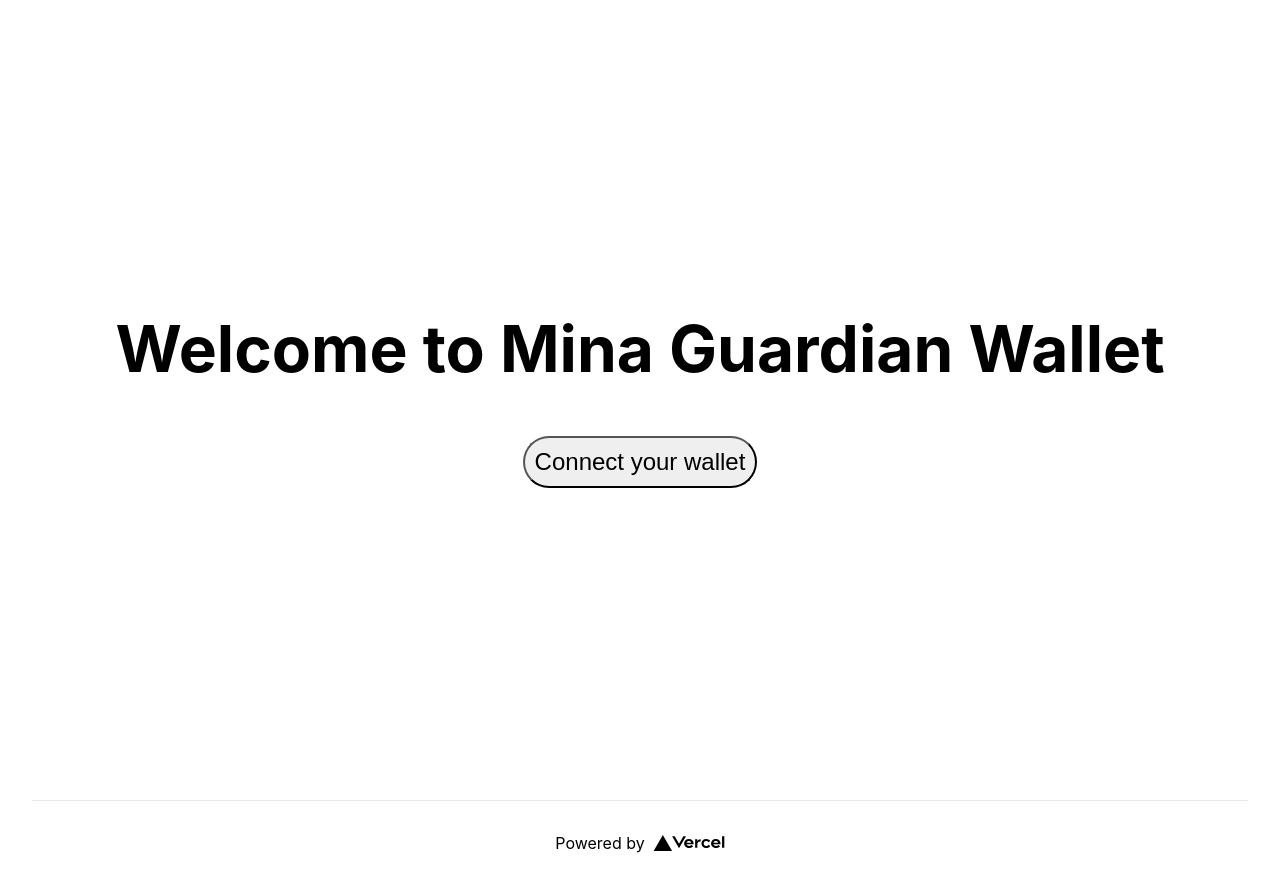
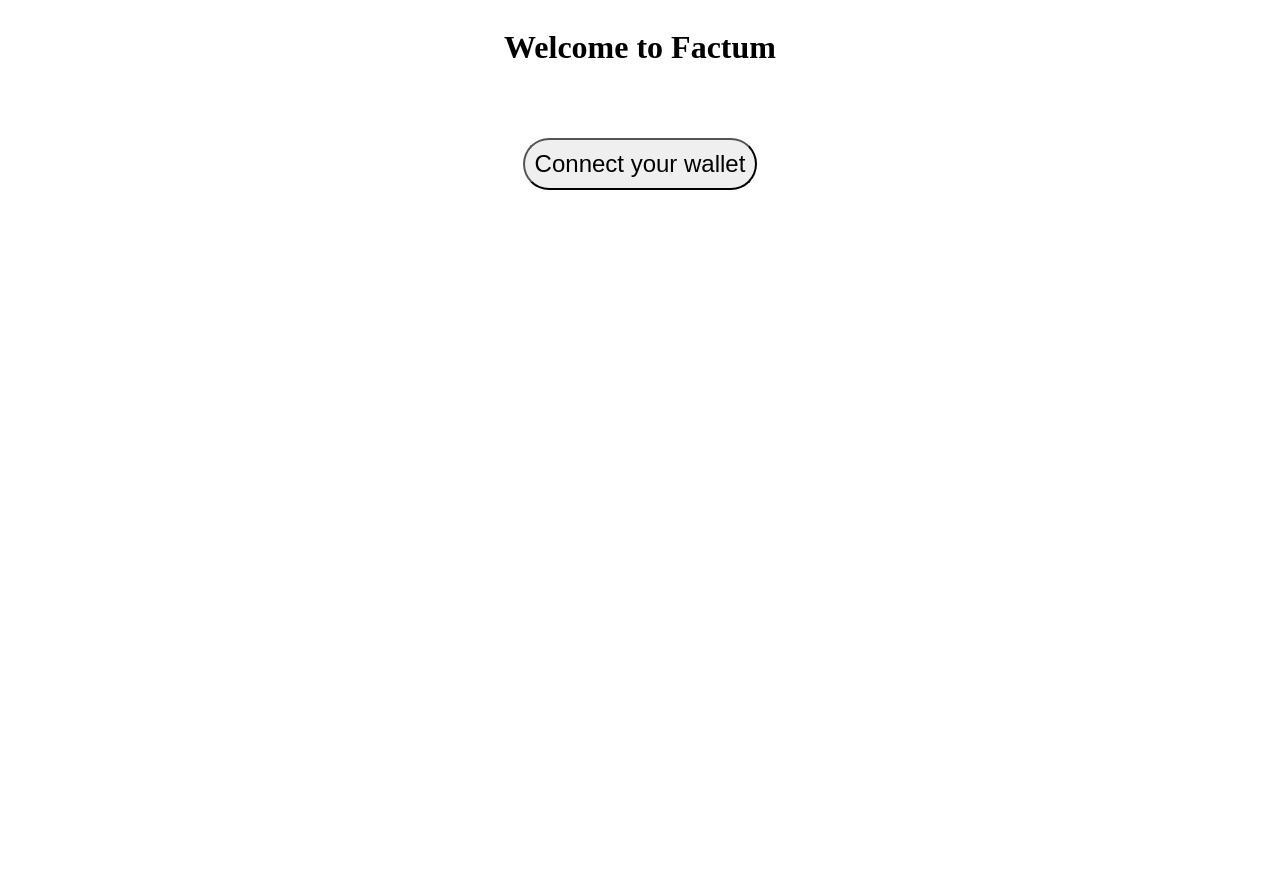
Before and after one commit to lgzambello/mina-wallet-client, a Next.js app: page / in a window 1280 px wide. After the commit the page ends 800 px from the top, so only its background shows below. Built offline with nearby package versions, Linux system fonts and the light colour scheme.

Commit message:
Add more UI

```diff
--- /dev/null
+++ b/components/Button.tsx
@@ -0,0 +1,26 @@
+import * as React from "react";
+import { Properties } from "csstype";
+
+interface ButtonProps {
+  value: string;
+  onClick: () => void;
+  style?: Properties;
+}
+
+const Button = ({ value, onClick, style }: ButtonProps) => {
+  return (
+    <button style={{ ...defaultButtonStyle, ...style }} onClick={onClick}>
+      {value}
+    </button>
+  );
+};
+
+const defaultButtonStyle: Properties = {
+  padding: "15px",
+  borderRadius: "30px",
+  fontSize: "1.5pem",
+  backgroundColor: "transparent",
+  outline: "none",
+};
+
+export default Button;
--- /dev/null
+++ b/components/CreateProofView.tsx
@@ -0,0 +1,19 @@
+import * as React from "react";
+import Button from "./Button";
+import { Properties } from "csstype";
+
+const CreateProofView = () => {
+  return (
+    <Button
+      value="Connect Bank Account"
+      onClick={() => alert("Coming soon you impatient asshole!")}
+      style={buttonStyle}
+    />
+  );
+};
+
+const buttonStyle: Properties = {
+  marginTop: "50px",
+};
+
+export default CreateProofView;
--- /dev/null
+++ b/components/HomeTabs.tsx
@@ -0,0 +1,36 @@
+import * as React from "react";
+import { Properties } from "csstype";
+import Tab from "./Tab";
+
+export enum HomeTab {
+  WALLET = "Wallet",
+  SEND_VERIFICATION = "Send Verification",
+  VERIFICATION_INBOX = "Verification Inbox",
+}
+
+interface HomeTabsProps {
+  selectedTab: HomeTab;
+  onSelectTab: (tab: HomeTab) => void;
+}
+
+const HomeTabs = ({ selectedTab, onSelectTab }: HomeTabsProps) => {
+  return (
+    <div style={containerStyle}>
+      {Object.values(HomeTab).map((tab) => (
+        <Tab
+          value={tab}
+          onSelect={onSelectTab}
+          selected={tab === selectedTab}
+        />
+      ))}
+    </div>
+  );
+};
+
+const containerStyle: Properties = {
+  display: "flex",
+  flexDirection: "row",
+  alignSelf: "flex-start",
+};
+
+export default HomeTabs;
--- /dev/null
+++ b/components/Tab.tsx
@@ -0,0 +1,38 @@
+import * as React from "react";
+import { HomeTab } from "./HomeTabs";
+import { Properties } from "csstype";
+
+interface TabProps {
+  value: HomeTab;
+  onSelect: (value: HomeTab) => void;
+  selected: boolean;
+}
+
+const Tab = ({ value, onSelect, selected }: TabProps) => {
+  return (
+    <button
+      onClick={() => onSelect(value)}
+      style={selected ? selectedButtonStyle : buttonStyle}
+    >
+      {value}
+    </button>
+  );
+};
+
+const buttonStyle: Properties = {
+  cursor: "pointer",
+  backgroundColor: "transparent",
+  outline: "none",
+  border: "none",
+  fontSize: "2rem",
+  marginRight: "5%",
+  whiteSpace: "nowrap",
+  fontFamily: "revert",
+};
+
+const selectedButtonStyle: Properties = {
+  ...buttonStyle,
+  textDecoration: "underline",
+};
+
+export default Tab;
--- a/components/WalletSelector.tsx
+++ b/components/WalletSelector.tsx
@@ -1,19 +1,22 @@
 import { FormControl, InputLabel, MenuItem, Select } from "@mui/material";
 import * as React from "react";
+import { Properties } from "csstype";
 
 interface WalletSelectorProps {
   selectedWallet: string;
   wallets: string[];
   onSelect: (wallet: string) => void;
+  style?: Properties;
 }
 
 const WalletSelector = ({
   wallets,
   onSelect,
   selectedWallet,
+  style,
 }: WalletSelectorProps) => {
   return (
-    <FormControl fullWidth>
+    <FormControl fullWidth style={style}>
       <InputLabel id="demo-simple-select-label">Wallet</InputLabel>
       <Select
         labelId="demo-simple-select-label"
--- a/package.json
+++ b/package.json
@@ -11,6 +11,7 @@
   "dependencies": {
     "@emotion/react": "^11.10.5",
     "@emotion/styled": "^11.10.5",
+    "@mui/lab": "^5.0.0-alpha.106",
     "@mui/material": "^5.10.12",
     "@types/node": "18.11.9",
     "@types/react": "18.0.25",
--- a/pages/_app.tsx
+++ b/pages/_app.tsx
@@ -1,6 +1,5 @@
-import '../styles/globals.css'
-import type { AppProps } from 'next/app'
+import type { AppProps } from "next/app";
 
 export default function App({ Component, pageProps }: AppProps) {
-  return <Component {...pageProps} />
+  return <Component {...pageProps} />;
 }
--- a/pages/index.tsx
+++ b/pages/index.tsx
@@ -1,12 +1,13 @@
 import Head from "next/head";
 import Image from "next/image";
-import styles from "../styles/Home.module.css";
 import { Properties } from "csstype";
-import { useState } from "react";
+import React, { useState } from "react";
 import MinaClient from "../api/MinaClient";
 import AccountDetails from "../types/AccountDetails";
 import WalletSelector from "../components/WalletSelector";
 import WalletView from "../components/WalletView";
+import HomeTabs, { HomeTab } from "../components/HomeTabs";
+import CreateProofView from "../components/CreateProofView";
 
 const Home = () => {
   const minaClient = new MinaClient();
@@ -14,6 +15,7 @@ const Home = () => {
   const [wallets, setWallets] = useState<string[]>();
   const [accountDetails, setAccountDetails] = useState<AccountDetails>();
   const [buttonText, setButtonText] = useState("Connect your wallet");
+  const [tab, setTab] = useState(HomeTab.WALLET);
 
   const onConnect = async () => {
     if (!window.mina) {
@@ -48,51 +50,57 @@ const Home = () => {
     getAccountDetails(publicKey);
   };
 
+  console.log(tab);
+
+  const TabView = () => {
+    switch (tab) {
+      case HomeTab.WALLET:
         return (
-    <div className={styles.container}>
+          <div style={walletContainerStyle}>
+            <WalletSelector
+              selectedWallet={selectedWallet as string}
+              onSelect={selectWallet}
+              wallets={wallets as string[]}
+              style={selectorStyle}
+            />
+            <WalletView
+              publicKey={selectedWallet as string}
+              balance={accountDetails?.account.balance.total as string}
+            />
+          </div>
+        );
+      case HomeTab.SEND_VERIFICATION:
+        return <CreateProofView />;
+      default:
+        return <div>Wassup</div>;
+    }
+  };
+
+  return (
+    <div>
       <Head>
         <title>Mina Guardian Wallet</title>
         <meta name="description" content="Generated by create next app" />
         <link rel="icon" href="/favicon.ico" />
       </Head>
 
-      <main className={styles.main}>
       <div style={containerStyle}>
-          <h1 className={styles.title}>Welcome to Mina Guardian Wallet</h1>
         {accountDetails == undefined ||
         selectedWallet == undefined ||
         wallets == undefined ? (
+          <>
+            <h1>Welcome to Factum</h1>
             <button style={connectButtonStyle} onClick={onConnect}>
               {buttonText}
             </button>
+          </>
         ) : (
-            <div style={walletContainerStyle}>
-              <WalletSelector
-                selectedWallet={selectedWallet}
-                onSelect={selectWallet}
-                wallets={wallets}
-              />
-              <WalletView
-                publicKey={selectedWallet}
-                balance={accountDetails.account.balance.total}
-              />
-            </div>
+          <>
+            <HomeTabs selectedTab={tab} onSelectTab={setTab} />
+            <TabView />
+          </>
         )}
       </div>
-      </main>
-
-      <footer className={styles.footer}>
-        <a
-          href="https://vercel.com?utm_source=create-next-app&utm_medium=default-template&utm_campaign=create-next-app"
-          target="_blank"
-          rel="noopener noreferrer"
-        >
-          Powered by{" "}
-          <span className={styles.logo}>
-            <Image src="/vercel.svg" alt="Vercel Logo" width={72} height={16} />
-          </span>
-        </a>
-      </footer>
     </div>
   );
 };
@@ -103,7 +111,7 @@ const containerStyle: Properties = {
   display: "flex",
   flexDirection: "column",
   alignItems: "center",
-  justifyContent: "center",
+  justifyContent: "flex-start",
 };
 
 const connectButtonStyle: Properties = {
@@ -113,4 +121,8 @@ const connectButtonStyle: Properties = {
   marginTop: "50px",
 };
 
+const selectorStyle: Properties = {
+  marginTop: "30px",
+};
+
 export default Home;
--- a/styles/Home.module.css
+++ /dev/null
@@ -1,129 +0,0 @@
-.container {
-  padding: 0 2rem;
-}
-
-.main {
-  min-height: 100vh;
-  padding: 4rem 0;
-  flex: 1;
-  display: flex;
-  flex-direction: column;
-  justify-content: center;
-  align-items: center;
-}
-
-.footer {
-  display: flex;
-  flex: 1;
-  padding: 2rem 0;
-  border-top: 1px solid #eaeaea;
-  justify-content: center;
-  align-items: center;
-}
-
-.footer a {
-  display: flex;
-  justify-content: center;
-  align-items: center;
-  flex-grow: 1;
-}
-
-.title a {
-  color: #0070f3;
-  text-decoration: none;
-}
-
-.title a:hover,
-.title a:focus,
-.title a:active {
-  text-decoration: underline;
-}
-
-.title {
-  margin: 0;
-  line-height: 1.15;
-  font-size: 4rem;
-}
-
-.title,
-.description {
-  text-align: center;
-}
-
-.description {
-  margin: 4rem 0;
-  line-height: 1.5;
-  font-size: 1.5rem;
-}
-
-.code {
-  background: #fafafa;
-  border-radius: 5px;
-  padding: 0.75rem;
-  font-size: 1.1rem;
-  font-family: Menlo, Monaco, Lucida Console, Liberation Mono, DejaVu Sans Mono,
-    Bitstream Vera Sans Mono, Courier New, monospace;
-}
-
-.grid {
-  display: flex;
-  align-items: center;
-  justify-content: center;
-  flex-wrap: wrap;
-  max-width: 800px;
-}
-
-.card {
-  margin: 1rem;
-  padding: 1.5rem;
-  text-align: left;
-  color: inherit;
-  text-decoration: none;
-  border: 1px solid #eaeaea;
-  border-radius: 10px;
-  transition: color 0.15s ease, border-color 0.15s ease;
-  max-width: 300px;
-}
-
-.card:hover,
-.card:focus,
-.card:active {
-  color: #0070f3;
-  border-color: #0070f3;
-}
-
-.card h2 {
-  margin: 0 0 1rem 0;
-  font-size: 1.5rem;
-}
-
-.card p {
-  margin: 0;
-  font-size: 1.25rem;
-  line-height: 1.5;
-}
-
-.logo {
-  height: 1em;
-  margin-left: 0.5rem;
-}
-
-@media (max-width: 600px) {
-  .grid {
-    width: 100%;
-    flex-direction: column;
-  }
-}
-
-@media (prefers-color-scheme: dark) {
-  .card,
-  .footer {
-    border-color: #222;
-  }
-  .code {
-    background: #111;
-  }
-  .logo img {
-    filter: invert(1);
-  }
-}
--- a/styles/globals.css
+++ /dev/null
@@ -1,26 +0,0 @@
-html,
-body {
-  padding: 0;
-  margin: 0;
-  font-family: -apple-system, BlinkMacSystemFont, Segoe UI, Roboto, Oxygen,
-    Ubuntu, Cantarell, Fira Sans, Droid Sans, Helvetica Neue, sans-serif;
-}
-
-a {
-  color: inherit;
-  text-decoration: none;
-}
-
-* {
-  box-sizing: border-box;
-}
-
-@media (prefers-color-scheme: dark) {
-  html {
-    color-scheme: dark;
-  }
-  body {
-    color: white;
-    background: black;
-  }
-}
```
Also changed, not shown: .eslintrc.json, 1 other file (tests, documents, lock files or other folders). Lines whose indentation alone changed are shown as unchanged.
